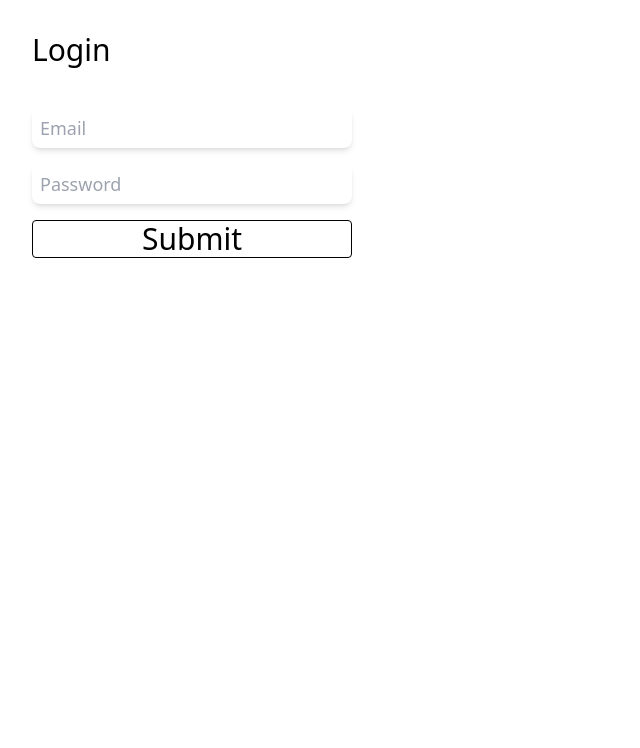
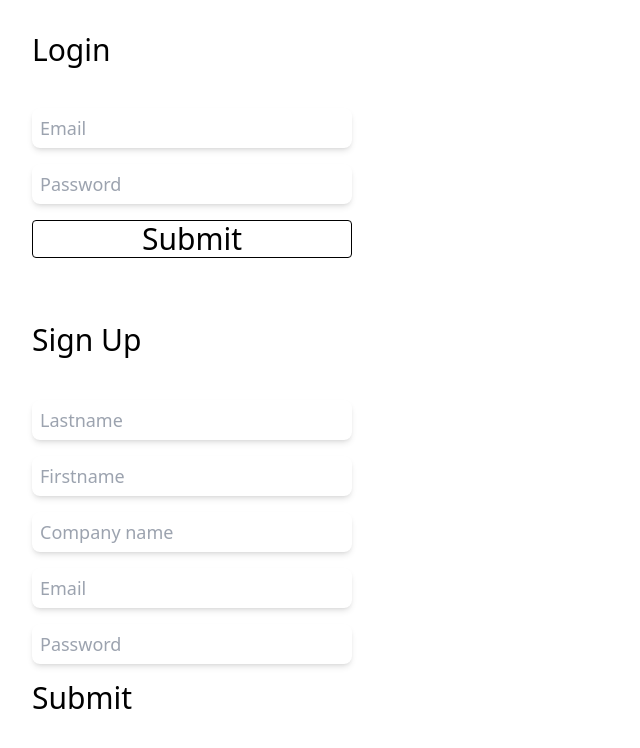
Before and after one commit to SebastienStordeur/Invoices-SaaS, a React (Create React App) app: page / in a window 1280 px wide. Shown: the top 748 px of the page, without its empty margins (0-640 px from the left). Built offline with nearby package versions, Linux system fonts and the light colour scheme.

Commit message:
Signup form component

```diff
--- a/src/components/Forms/Signup/SignupForm.tsx
+++ b/src/components/Forms/Signup/SignupForm.tsx
@@ -1,7 +1,104 @@
-import React from "react";
+import axios from "axios";
+import React, { useRef, useState } from "react";
+import FormContainer from "../../UI/FormContainer/FormContainer";
+import Input from "../../UI/Input/Input";
 
-const SignupForm = () => {
-  return <div>SignupForm</div>;
+const SignupForm: React.FC = () => {
+  const lastnameInputRef = useRef<HTMLInputElement>(null);
+  const firstnameInputRef = useRef<HTMLInputElement>(null);
+  const companyNameInputRef = useRef<HTMLInputElement>(null);
+  const emailInputRef = useRef<HTMLInputElement>(null);
+  const passwordInputRef = useRef<HTMLInputElement>(null);
+
+  const [isLoading, setIsLoading] = useState<boolean>(false);
+  const [isSuccess, setIsSuccess] = useState<boolean | null>(null);
+
+  const handleSubmit = async (event: React.FormEvent) => {
+    setIsSuccess(null);
+    event.preventDefault();
+
+    const user = {
+      lastName: lastnameInputRef.current?.value,
+      firstName: firstnameInputRef.current?.value,
+      companyName: companyNameInputRef.current?.value,
+      email: emailInputRef.current!.value,
+      password: passwordInputRef.current!.value,
+    };
+
+    setIsLoading(true);
+    axios
+      .post("http://localhost:8000/user/signup", user)
+      .then((res) => {
+        console.log(res.data);
+        setIsSuccess(true);
+      })
+      .catch((err) => {
+        setIsSuccess(false);
+      });
+    setIsLoading(false);
+  };
+
+  return (
+    <FormContainer>
+      <form onSubmit={handleSubmit}>
+        <h2 className="mb-10">Sign Up</h2>
+        <div className="">
+          <Input
+            id="lastname-signup"
+            label="Lastname input signup"
+            placeholder="Lastname"
+            type="text"
+            ref={lastnameInputRef}
+          />
+        </div>
+        <div className="flex flex-col my-4">
+          <label htmlFor="firstname-signup"></label>
+          <Input
+            id="firstname-signup"
+            label="Firstname input login"
+            placeholder="Firstname"
+            type="text"
+            ref={firstnameInputRef}
+          />
+        </div>
+        <div className="flex flex-col my-4">
+          <label htmlFor="company-signup"></label>
+          <Input
+            id="company-signup"
+            label="Company input signup"
+            placeholder="Company name"
+            type="text"
+            ref={companyNameInputRef}
+          />
+        </div>
+        <div className="flex flex-col my-4">
+          <label htmlFor="email-signup"></label>
+          <Input id="email-signup" label="Email input signup" placeholder="Email" type="email" ref={emailInputRef} />
+        </div>
+        <div className="flex flex-col my-4">
+          <label htmlFor="password-signup"></label>
+          <Input
+            id="password-signup"
+            label="Password input login"
+            placeholder="Password"
+            type="password"
+            ref={passwordInputRef}
+          />
+        </div>
+        <button type="submit">Submit</button>
+        {isSuccess && (
+          <span className="mt-2 flex justify-center items-center rounded-lg h-10 px-2 bg-green-300">
+            Account created
+          </span>
+        )}
+        {isSuccess === false && (
+          <span className="mt-2 flex justify-center items-center rounded-lg h-10 text-sm font-semibold text-white px-2 bg-red">
+            An error has occured.
+          </span>
+        )}
+      </form>
+    </FormContainer>
+  );
 };
 
 export default SignupForm;
--- a/src/pages/HomePage.tsx
+++ b/src/pages/HomePage.tsx
@@ -1,10 +1,12 @@
 import React from "react";
 import LoginForm from "../components/Forms/Login/LoginForm";
+import SignupForm from "../components/Forms/Signup/SignupForm";
 
 const HomePage = () => {
   return (
     <div className="text-3xl">
       <LoginForm />
+      <SignupForm />
     </div>
   );
 };
```
